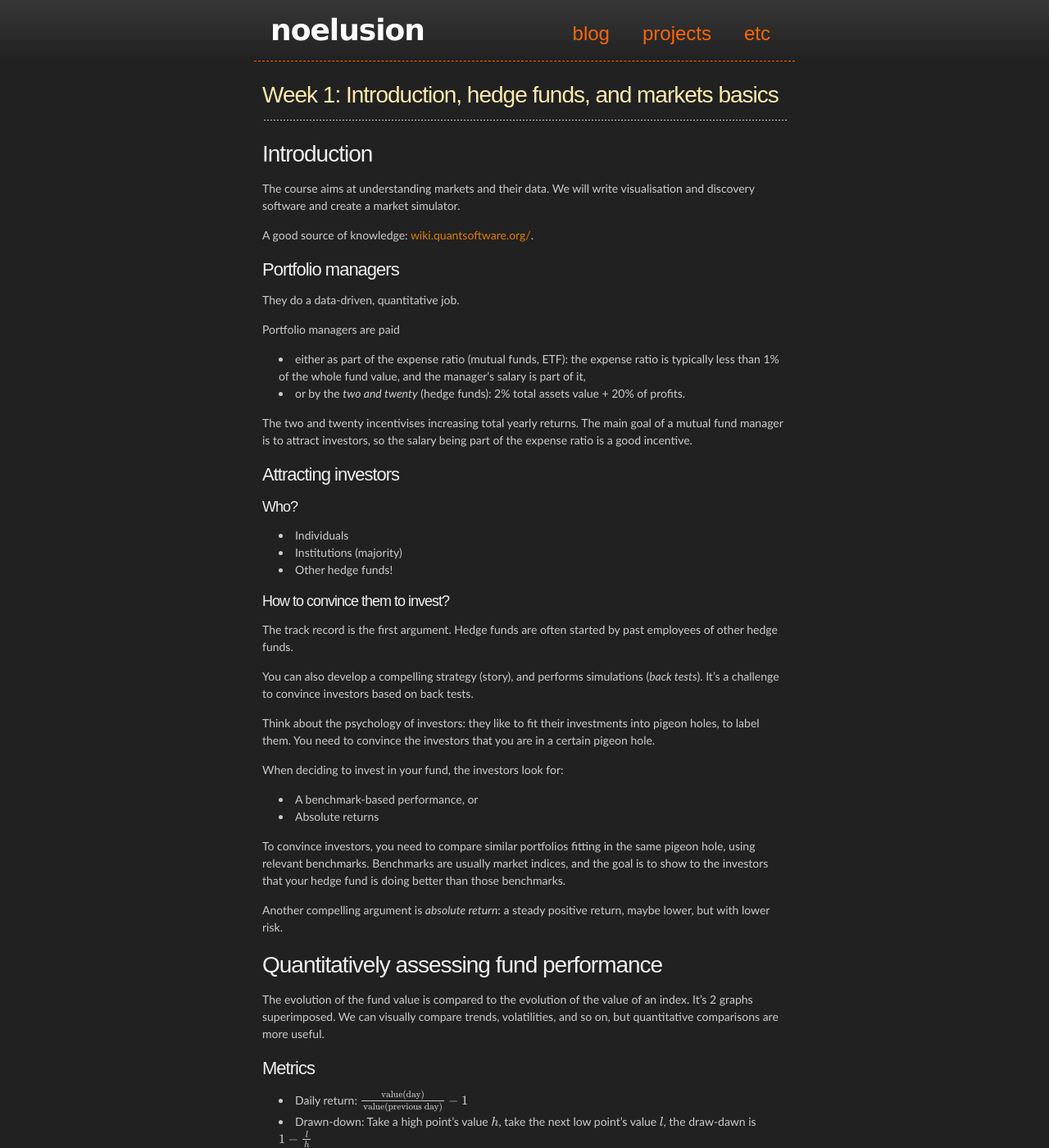
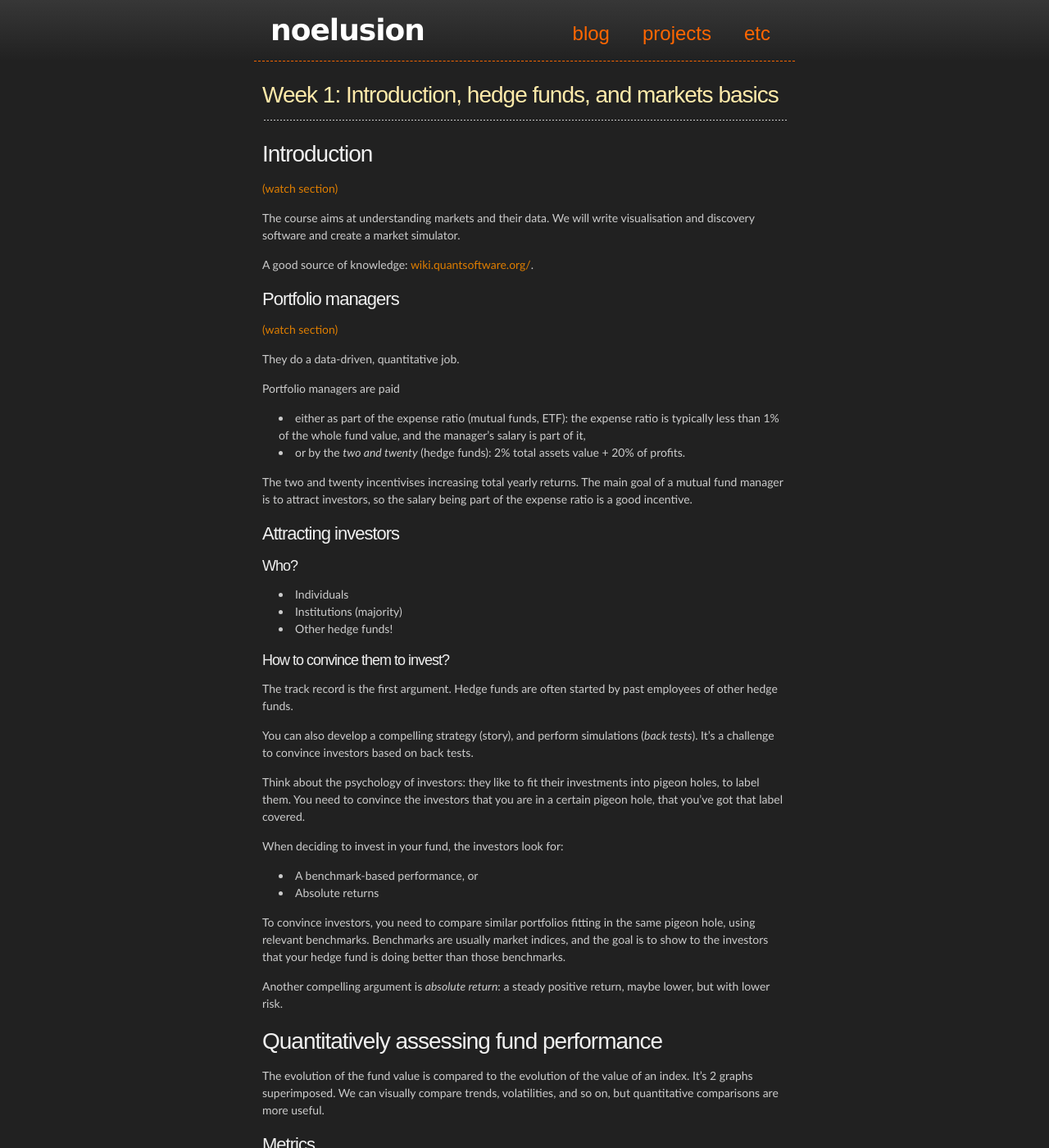
Before and after one commit to agravier/agravier.github.io, a Jekyll site: the page built from etc/notes/ci1-coursera/notes01.md, in a window 1280 px wide and 1400 px high. Shown: the whole window at 82% size. Built offline with Jekyll 4.4.1, drawn with Linux system fonts in a browser that asks for light colours; Markdown is read by kramdown in place of the engine named in the settings; formulas are drawn with MathJax 3; comment, search, counter and statistics services are not loaded; some of the changed text lies outside the part shown.

Commit message:
Add links to sections of video letures in Coursera comp investment course notes for week 1.

```diff
--- a/etc/notes/ci1-coursera/notes01.md
+++ b/etc/notes/ci1-coursera/notes01.md
@@ -8,12 +8,14 @@ disqus: true
 # Week 1: Introduction, hedge funds, and markets basics
 
 ## Introduction
+[(watch section)](https://class.coursera.org/compinvesting1-003/lecture/view?lecture_id=35)
 
 The course aims at understanding markets and their data. We will write visualisation and discovery software and create a market simulator.
 
-A good source of knowledge: [wiki.quantsoftware.org/](http://wiki.quan tsoftware.org/).
+A good source of knowledge: [wiki.quantsoftware.org/](http://wiki.quantsoftware.org/).
 
 ### Portfolio managers
+[(watch section)](https://class.coursera.org/compinvesting1-003/lecture/view?lecture_id=3)
 
 They do a data-driven, quantitative job.
 
@@ -36,9 +38,12 @@ The two and twenty incentivises increasing total yearly returns. The main goal o
 
 The track record is the first argument. Hedge funds are often started by past employees of other hedge funds.
 
-You can also develop a compelling strategy (story), and performs simulations (*back tests*). It's a challenge to convince investors based on back tests.
+You can also develop a compelling strategy (story), and perform simulations (*back tests*). It's a challenge to convince investors based on back tests.
 
-Think about the psychology of investors: they like to fit their investments into pigeon holes, to label them. You need to convince the investors that you are in a certain pigeon hole.
+Think about the psychology of investors: they like to fit their
+investments into pigeon holes, to label them. You need to convince the
+investors that you are in a certain pigeon hole, that you've got that
+label covered.
 
 When deciding to invest in your fund, the investors look for:
 
@@ -54,6 +59,7 @@ Another compelling argument is *absolute return*: a steady positive return, mayb
 The evolution of the fund value is compared to the evolution of the value of an index. It's 2 graphs superimposed. We can visually compare trends, volatilities, and so on, but quantitative comparisons are more useful.
 
 ### Metrics
+[(watch section)](https://class.coursera.org/compinvesting1-003/lecture/view?lecture_id=9)
 
 * Daily return: \\(\frac{\text{value(day)}}{\text{value(previous day)}}-1\\)
 * Drawn-down: Take a high point's value \\(h\\),  take the next low point's value \\(l\\), the draw-dawn is \\(1-\frac{l}{h}\\)
@@ -76,6 +82,7 @@ Risk-adjusted performance metrics:
 * Jensen's alpha: average return on a portfolio over and above that predicted by the capital asset pricing model (CAPM), given the portfolio's beta and the average market return.
 
 #### The Sharpe ratio
+[(watch section)](https://class.coursera.org/compinvesting1-003/lecture/view?lecture_id=11)
 
 Ubiquitous measure of asset performance, meant to tell us how well an assets perform given an amount of risk taken. A higher Sharpe ratio is better: for two assets with the same return, the one with a higher Sharpe ratio would give more return for the same risk.
 
@@ -100,6 +107,8 @@ where ``d`` is the series of daily returns (``d[i]`` the daily return for day ``
 
 #### Practical basic data manipulation
 
+[(watch section)](https://class.coursera.org/compinvesting1-003/lecture/view?lecture_id=13)
+
 Yahoo Finance -> search a symbol -> Historical prices on the left -> Daily, Download spreadsheet
 
 The columns are
@@ -117,6 +126,7 @@ We need to look at adjusted close values to calculate daily returns (the first d
 ## The mechanics of the markets
 
 ### Order types on stock markets
+[(watch section)](https://class.coursera.org/compinvesting1-003/lecture/view?lecture_id=39)
 
 Orders are sent to brokers, because direct trading on major stock exchanges is not allowed. Brokers have a computer on the exchange that makes orders available.
 
@@ -132,6 +142,7 @@ An order needs 5 things:
 example: IBM, buy, market, 100, N/A
 
 ### Order books at exchanges
+[(watch section)](https://class.coursera.org/compinvesting1-003/lecture/view?lecture_id=41)
 
 The order book is a pair of price-ordered lists (there is one such pair for each symbol on the market) representing all limit orders.
 
@@ -180,6 +191,7 @@ An important aspect of shorting stock is that the potential benefit is limited t
 ### How hedge funds work
 
 #### Order book observation
+[(watch section)](https://class.coursera.org/compinvesting1-003/lecture/view?lecture_id=43)
 
 Exploiting imbalance (very fast): when there are more people willing to sell than to buy, shorting a stock would make sense. Hedge funds co-locate rack-space right in the exchange to have the lowest delay, measured in nanoseconds. Speed is the key to exploiting such imbalances.
 
@@ -190,6 +202,7 @@ Hedge funds will also have computers right next to important information sources
 In all those cases of HFT, the hard limits are the speed of information transmission (speed of light in fibres), and the speed of information processing.
 
 #### The computing infrastructure at hedge funds
+[(watch section)](https://class.coursera.org/compinvesting1-003/lecture/view?lecture_id=45)
 
 Let's imagine a small, slow quant shop. They don't do HFT. They have a **target portfolio**, achievable from the **current (live) portfolio** by selling a number of some shares, and buying some others.
 
@@ -212,8 +225,11 @@ Low-frequency trading information feeds are **analysts estimates**. It's not unu
 Paul Jiganti is managing director for the market structure at TDAmeritrade. Used to be Market Maker.
 
 ### A client makes an order...
+[(watch section)](https://class.coursera.org/compinvesting1-003/lecture/view?lecture_id=133)
 
 A **trailing stop order** it an order to have a limit order that follows the stock price while it raises but remains a little below, and stops moving when the stock starts to decrease. When the stock crosses the (now fixed) order, it gets triggered. Then, the order is sent as a market order to a market maker, which will represent it from a coloc on the market. The MM tests the order against their pricing mechanism and decides the best price for that order. For instance, if the MM has an agreement that the market orders have to always trade even if the MM takes a loss at it, so they set it one cent below the lowest ask (they're not allowed to set it lower). Or they go to a dark pool, print (**printing an order to the tape** means publicly documenting its execution) it there at a slightly better price than the market's current lowest ask.
+
+[(watch section)](https://class.coursera.org/compinvesting1-003/lecture/view?lecture_id=135)
 
 A **dark pool** (alternative liquidity pool) allows the market maker to interact with an entire order. The MM operates the dark pool, does the orders matching internally, offers better prices than the market, and does some profit on the internal spread. The MM often generates its own orders to match the ones from brokers that do not have a pendant. They take a (very very calculated) risk in doing so. The cask majority of orders are filled within dark pools.
 
@@ -224,6 +240,7 @@ An order is tagged with a unique ID by the broker right when it's made. The uniq
 In an exchange, the MM has to have a **resting bit**. Not too much info about that.
 
 ## Something goes wrong
+[(watch section)](https://class.coursera.org/compinvesting1-003/lecture/view?lecture_id=137)
 
 In the morning, when a market opens, there is an **opening cross**: the initial price of stocks is sent to all participants. Before opening, there are standing limit and market orders. The matching engine does its job, and when it stops matching, the starting price has been determined. All executable orders are executed at that initial price.
 
```
